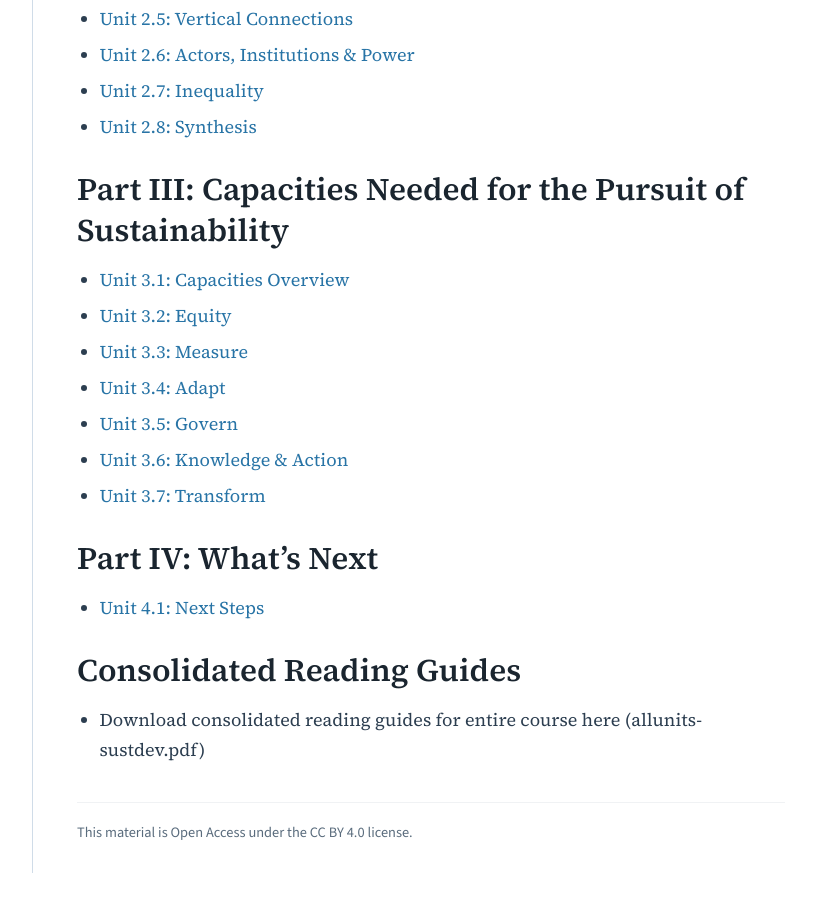
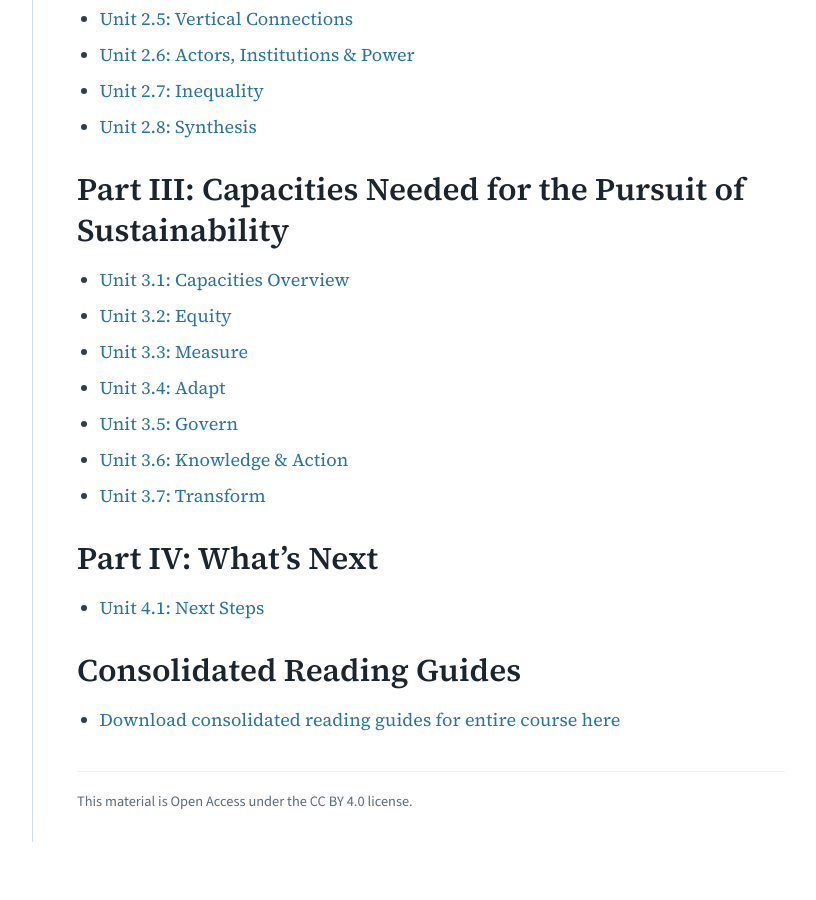
Before and after one commit to agharley/sustsci, a Jekyll site: the page built from course/course-library/unit-guides/index.md, in a window 1280 px wide and 900 px high, scrolled down 1058 px. Shown: the whole window, without its empty margins (329-1145 px from the left). Built offline with Jekyll 4.4.1, drawn with Linux system fonts in a browser that asks for light colours; after the commit the page ends 1927 px from its top, so only the background shows below that.

Commit message:
Update index.md
all unit guide try 2

```diff
--- a/course/course-library/unit-guides/index.md
+++ b/course/course-library/unit-guides/index.md
@@ -50,4 +50,4 @@ This page provides links to all PDFs of the unit guides. It's an easier way to d
 
 ## Consolidated Reading Guides
 
-- Download consolidated reading guides for entire course here (allunits-sustdev.pdf)
+- [Download consolidated reading guides for entire course here](allunits-sustdev.pdf)
```
